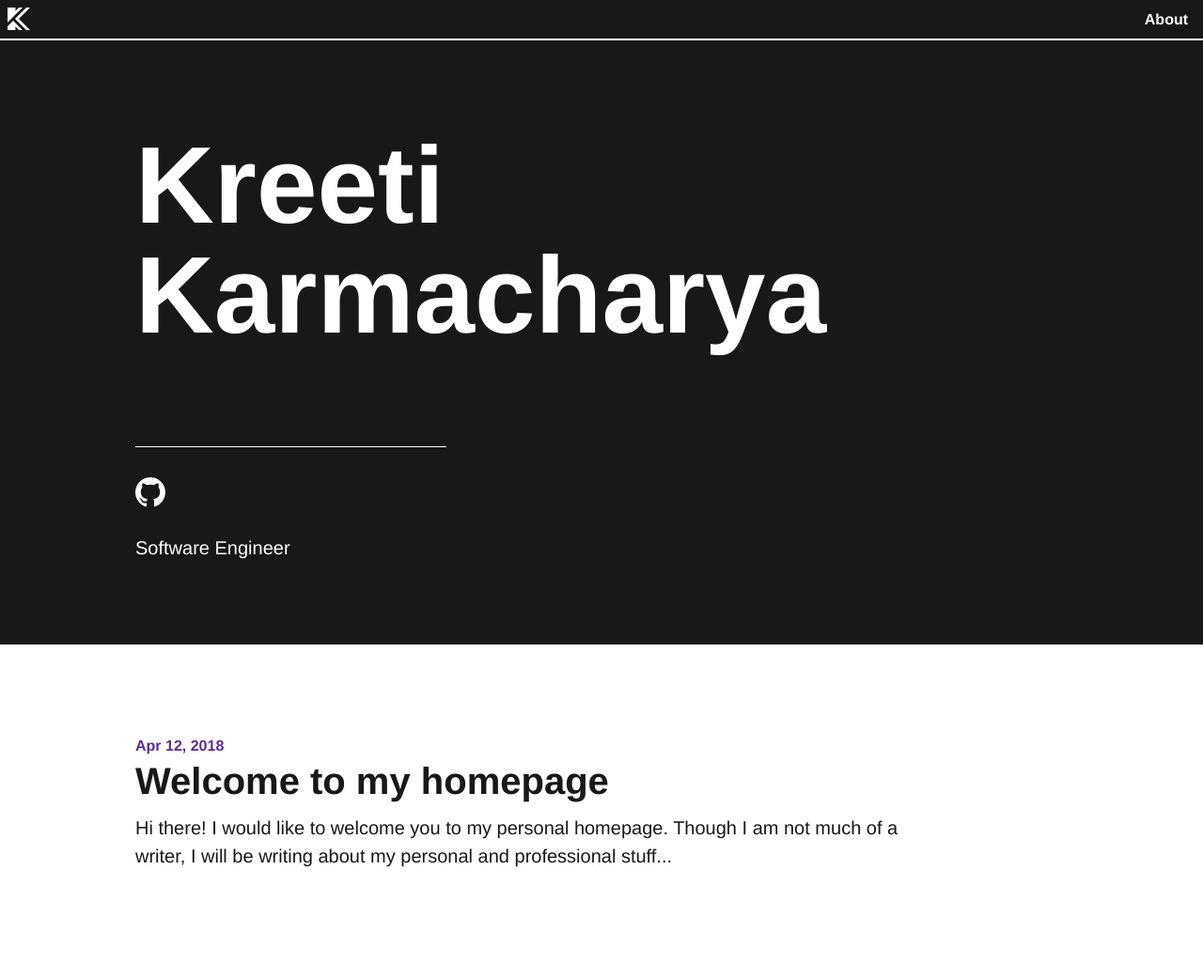
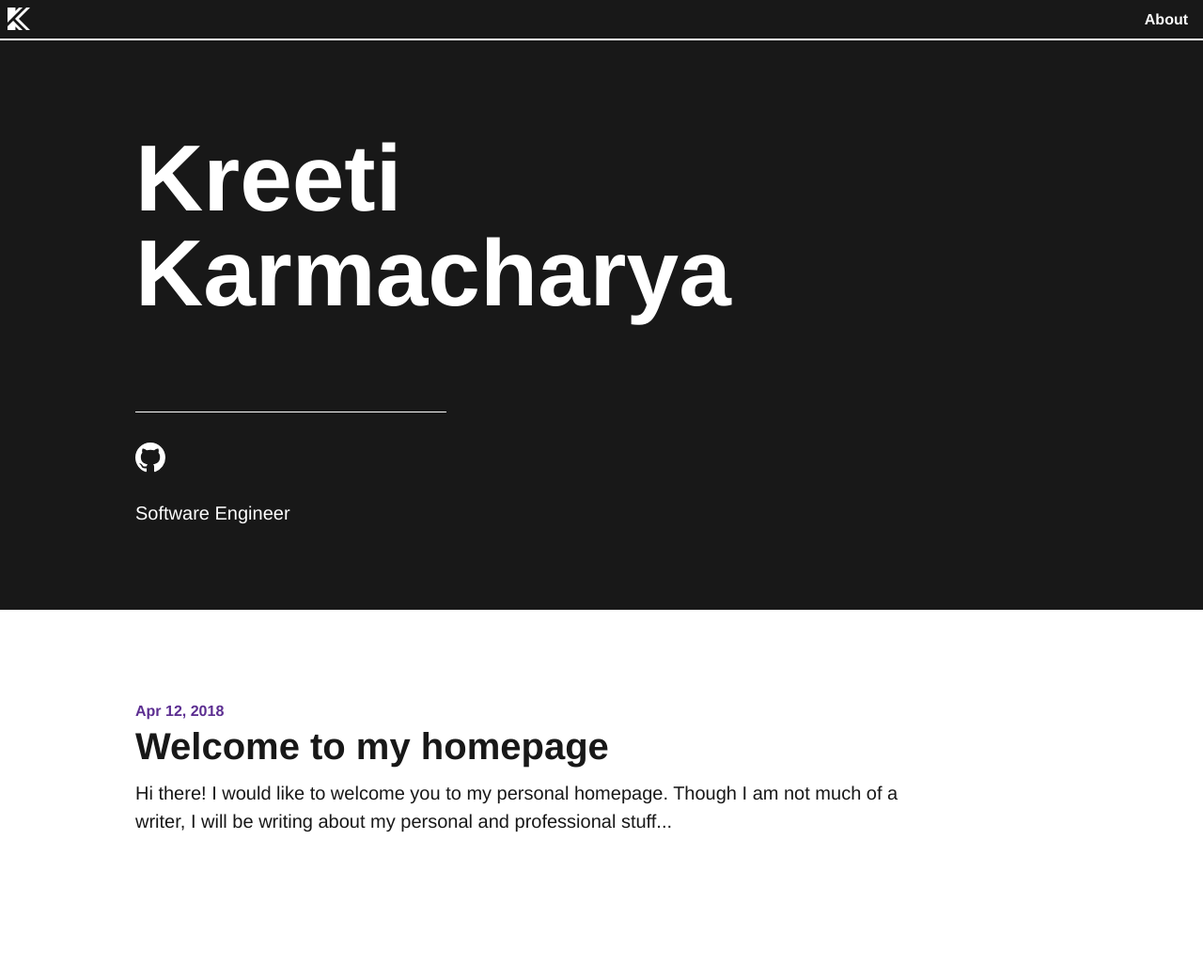
Before and after one commit to kreetikk/kreetikk.github.io, a Jekyll site: the page built from index.html, in a window 1280 px wide. Shown: the whole page at 94% size. Built offline with Jekyll 4.4.1, drawn with Linux system fonts in a browser that asks for light colours; after the commit the page ends 1005 px from its top, so only the background shows below that.

Commit message:
Fix font size on homepage

```diff
--- a/_sass/_variables.scss
+++ b/_sass/_variables.scss
@@ -6,8 +6,8 @@ $prose-font-size: 20px;
 
 
 // Type scale
-$h0-mobile: 56px;
-$h0-desktop: 116px;
+$h0-mobile: 48px;
+$h0-desktop: 100px;
 
 $h1-size: 40px !default;
 $h2-size: 32px !default;
```
